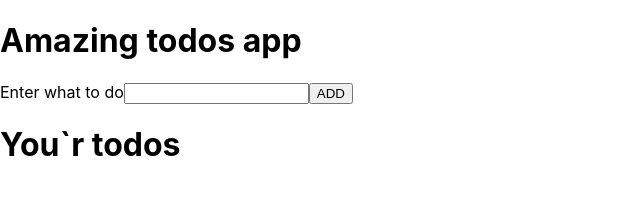
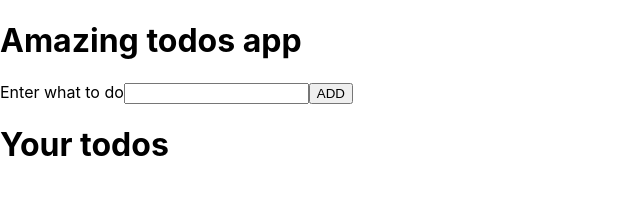
Before and after one commit to lubo4kaTarasenko/react_todo, a React (Create React App) app: page / in a window 1280 px wide. Shown: the top 214 px of the page, without its empty margins (0-640 px from the left). Built offline with nearby package versions, Linux system fonts and the light colour scheme.

Commit message:
add todo list component

```diff
--- a/src/App.js
+++ b/src/App.js
@@ -1,18 +1,14 @@
+import TodoList from './app/TodoList';
+
 var React = require('react');
 var ReactDOM = require('react-dom');
+
 export default class App extends React.Component {
   render() {
     return (
       <div>
         <h1>Amazing todos app</h1>
-        <div>
-          <label for='new'>Enter what to do</label>
-          <input type='text' className='task' id='todo'/>
-          <button id='add'> ADD </button>
-        </div>
-        <div id='list'>
-          <h1>You`r todos</h1>
-        </div>
+        <TodoList />
       </div>
     );
   }
--- /dev/null
+++ b/src/app/TodoList.js
@@ -0,0 +1,19 @@
+var React = require('react');
+var ReactDOM = require('react-dom');
+
+export default class TodoList extends React.Component {
+  render() {
+    return (
+      <div>
+        <div>
+          <label for='new'>Enter what to do</label>
+          <input type='text' className='task' id='todo'/>
+          <button id='add'> ADD </button>
+        </div>
+        <div id='list'>
+          <h1>Your todos</h1>
+        </div>
+      </div>
+    );
+  }
+}
```
